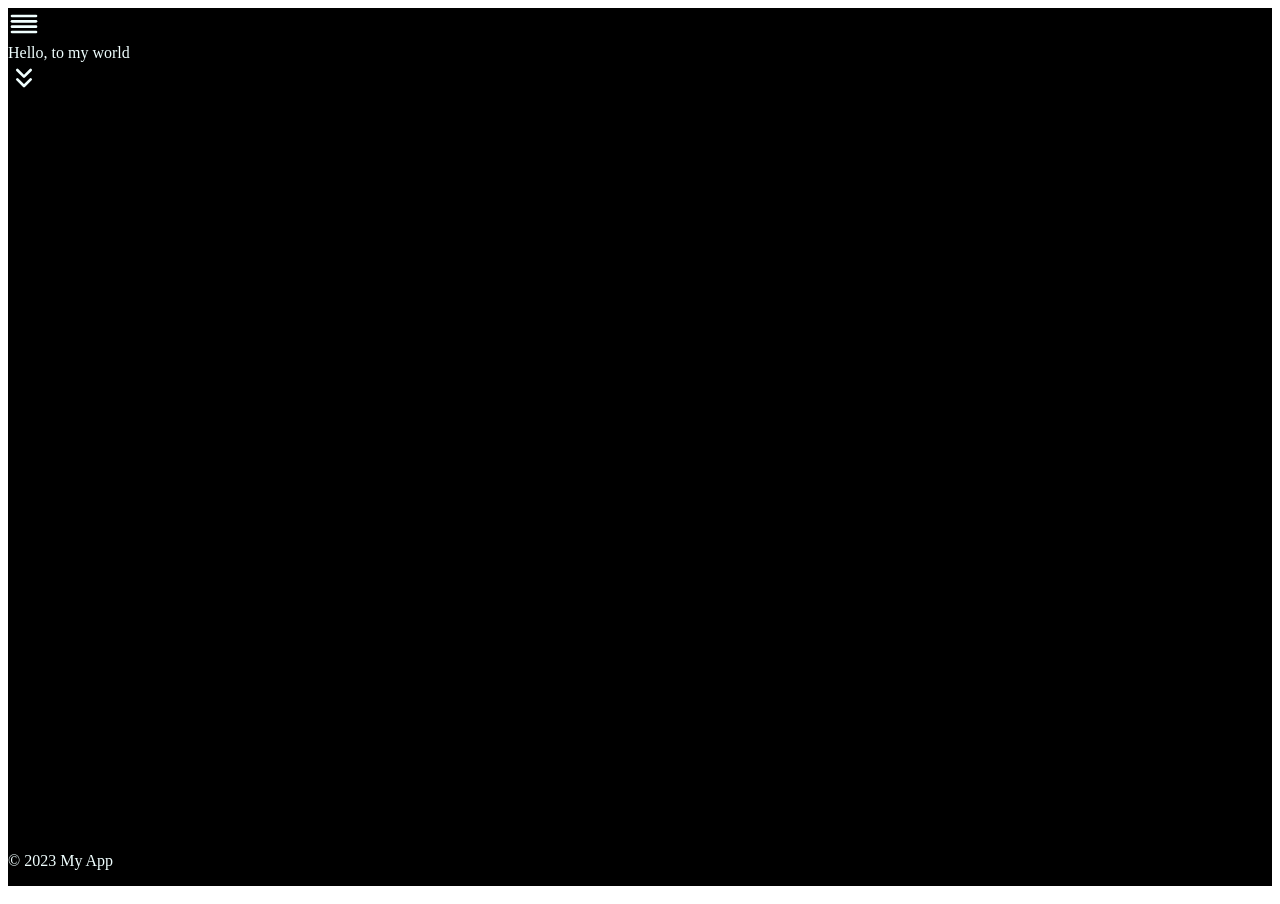
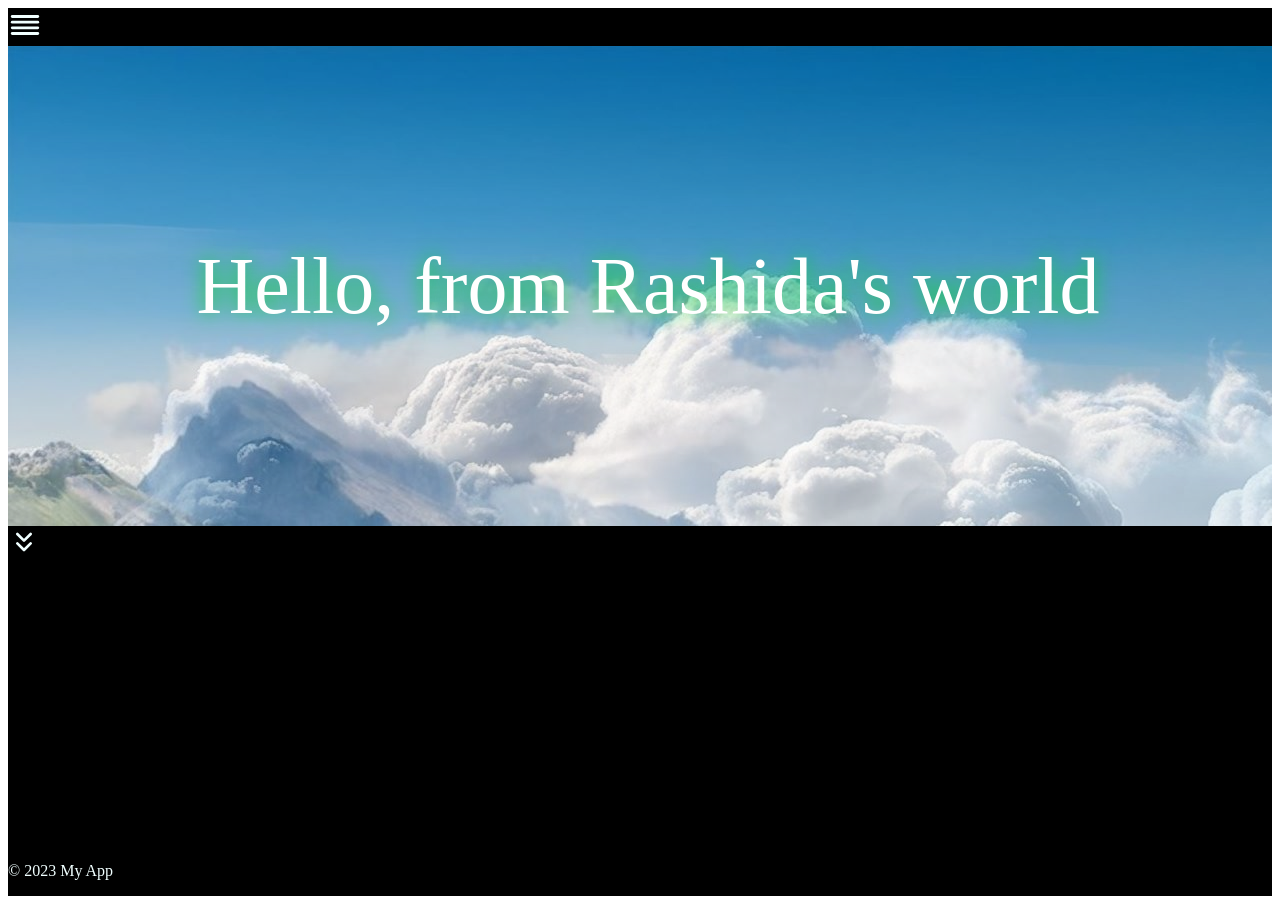
Before and after one commit to RStrozier/new-portfolio, a React (Vite) app: page / in a window 1280 px wide. Built offline with nearby package versions, Linux system fonts and the light colour scheme; the HTML template or start-up script is replaced by a standard one.

Commit message:
added parallax scrolling effect for header

```diff
--- a/src/App.css
+++ b/src/App.css
@@ -6,7 +6,7 @@
   color: azure;
 }
 
-.section {
-  width: 95vw;
-  height: 99vh;
+.page-section {
+  width: 100vw;
+  height: 100vh;
 }
--- a/src/components/Layout.tsx
+++ b/src/components/Layout.tsx
@@ -8,12 +8,10 @@ interface LayoutProps {
 const Layout = ({ children }: LayoutProps) => {
   return (
     <div>
-      <header>
         <nav>
         <FiAlignJustify
-        size={32}/>
+        size={34}/>
         </nav>
-      </header>
       <main>{children}</main>
       <footer>
         <p>&copy; 2023 My App</p>
--- a/src/pages/HomePage.tsx
+++ b/src/pages/HomePage.tsx
@@ -1,4 +1,4 @@
-import SectionOne from "../sections/SectionOne";
+import SectionOne from "../sections/section-one/SectionOne";
 
 const HomePage = () => {
   return (
--- a/src/sections/SectionOne.tsx
+++ /dev/null
@@ -1,15 +0,0 @@
-import { FiChevronsDown } from 'react-icons/fi'
-
-const SectionOne = () => {
-  return (
-    <>
-    <div className="section section-one">
-    <div className="div">Hello, to my world</div>
-    <FiChevronsDown
-    size={32}/>
-    </div>
-    </>
-  )
-}
-
-export default SectionOne
--- /dev/null
+++ b/src/sections/section-one/SectionOne.css
@@ -0,0 +1,46 @@
+.title {
+    font-size: 5rem;
+    color: white;
+    text-shadow:  0 0 20px rgb(11, 215, 45);
+    background-color: transparent;
+}
+
+header {
+    position: relative;
+    display: flex;
+    justify-content: center;
+    align-items: center;
+    height: 100%;
+    transform-style: preserve-3d;
+    z-index: -1;
+}
+
+.background,
+.foreground {
+    position: absolute;
+    height: 100%;
+    width: 100%;
+    object-fit: cover;
+    z-index: -1;
+}
+
+.background {
+    transform: translateZ(-10px) scale(2);
+}
+
+.foreground {
+    transform: translateZ(-5px) scale(1.5);
+    opacity: .5;
+}
+
+section {
+    margin: 0 auto;
+    padding: 0 auto;
+}
+
+.parallax-container {
+    height: 60vh;
+    overflow-y: auto;
+    overflow-x: hidden;
+    perspective: 10px;
+}
--- /dev/null
+++ b/src/sections/section-one/SectionOne.tsx
@@ -0,0 +1,28 @@
+import { FiChevronsDown } from "react-icons/fi";
+import './SectionOne.css'
+import mountainBackground from "../../assets/mountain-background.jpg"
+import cloudsForeground from "../../assets/clouds-foreground.jpg"
+
+const SectionOne = () => {
+
+  return (
+    <>
+      <div className="page-section section-one">
+        <div className="parallax-container">
+          <header>
+          <div className="background">
+            <img src={mountainBackground} alt="Background Image" />
+          </div>
+          <div className="foreground">
+            <img src={cloudsForeground} alt="Foreground Image" />
+          </div>
+          <div className="title">Hello, from Rashida's world</div>
+          </header>
+        </div>
+        <FiChevronsDown size={32} />
+      </div>
+    </>
+  );
+};
+
+export default SectionOne;
```
Also changed, not shown: src/sections/SectionTwo.tsx (added, +8 -0 lines), src/assets/clouds-foreground.jpg (added), src/assets/mountain-background.jpg (added).
